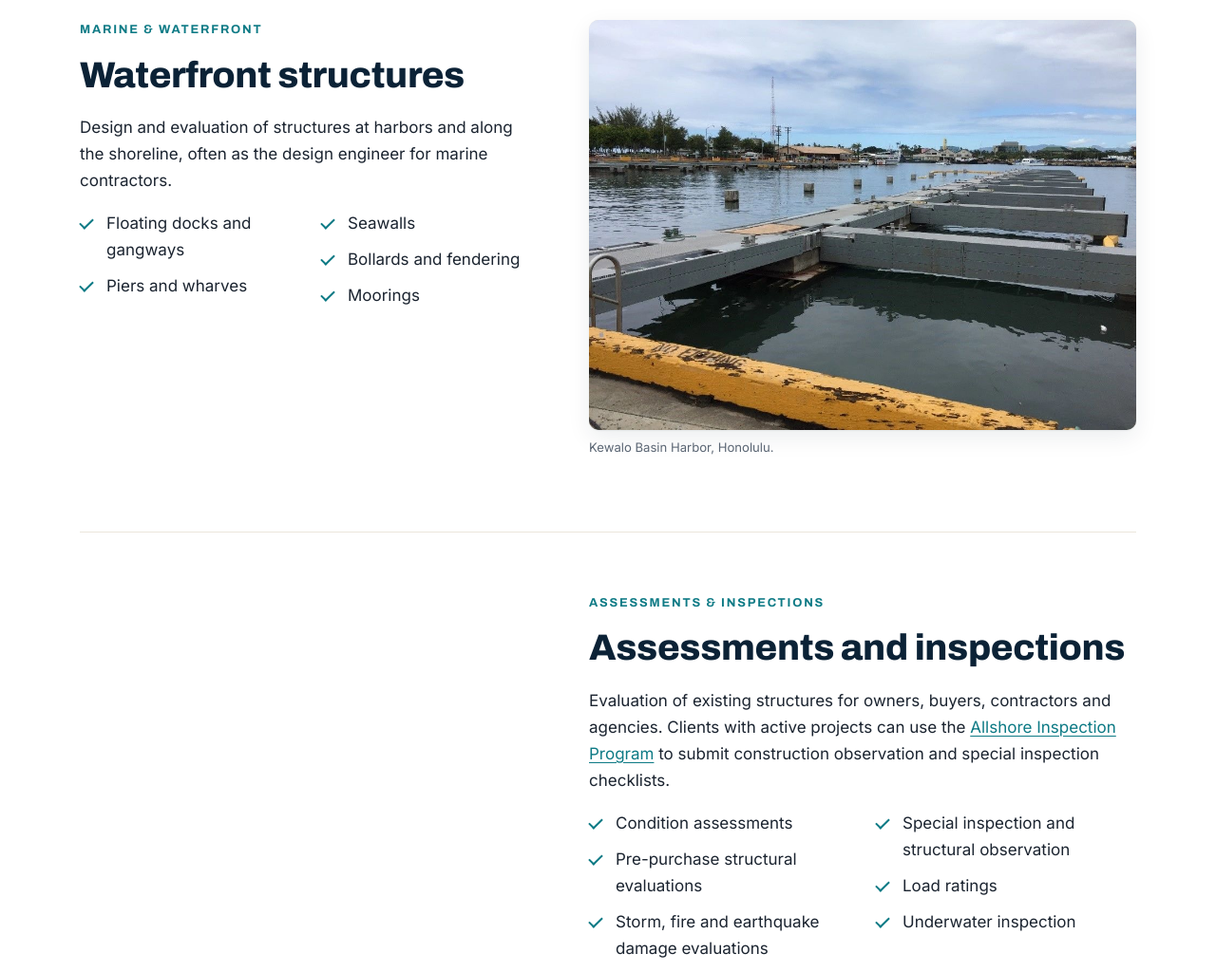
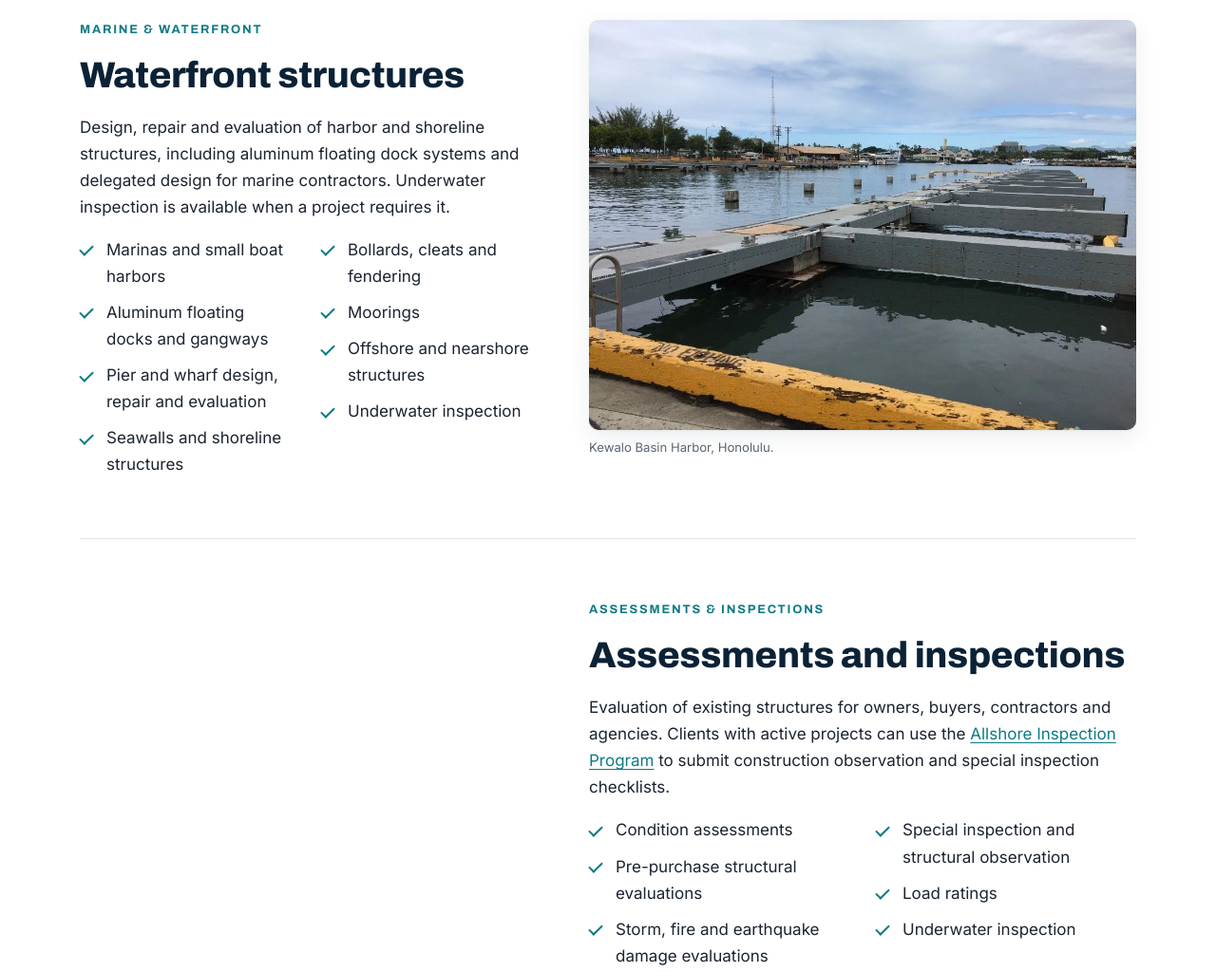
Before and after one commit to Allshore-JM/allshore-website, a plain HTML site: page services.html in a window 1280 px wide. Shown: the part 2400-3424 px from the top of the page at 95% size. Drawn offline with Linux system fonts and the light colour scheme.

Commit message:
Add files via upload

```diff
--- a/services.html
+++ b/services.html
@@ -4,11 +4,11 @@
 <meta charset="utf-8">
 <meta name="viewport" content="width=device-width, initial-scale=1">
 <title>Services | Allshore Engineering</title>
-<meta name="description" content="Structural engineering services: residential, commercial and specialty structure design, marine and waterfront structures, assessments and inspections.">
+<meta name="description" content="Structural engineering services: residential, commercial, specialty, marine and waterfront, and infrastructure design, plus assessments and inspections.">
 <link rel="canonical" href="https://allshoreengineering.com/services">
 <meta property="og:type" content="website">
 <meta property="og:title" content="Services | Allshore Engineering">
-<meta property="og:description" content="Structural engineering services: residential, commercial and specialty structure design, marine and waterfront structures, assessments and inspections.">
+<meta property="og:description" content="Structural engineering services: residential, commercial, specialty, marine and waterfront, and infrastructure design, plus assessments and inspections.">
 <meta property="og:url" content="https://allshoreengineering.com/services">
 <meta property="og:image" content="https://allshoreengineering.com/img/hero-burullus.jpg">
 <meta name="theme-color" content="#0b2236">
@@ -105,13 +105,16 @@
       <div>
         <span class="eyebrow">Marine &amp; Waterfront</span>
         <h2>Waterfront structures</h2>
-        <p>Design and evaluation of structures at harbors and along the shoreline, often as the design engineer for marine contractors.</p>
+        <p>Design, repair and evaluation of harbor and shoreline structures, including aluminum floating dock systems and delegated design for marine contractors. Underwater inspection is available when a project requires it.</p>
         <ul class="list-plain list-check">
-          <li>Floating docks and gangways</li>
-          <li>Piers and wharves</li>
-          <li>Seawalls</li>
-          <li>Bollards and fendering</li>
+          <li>Marinas and small boat harbors</li>
+          <li>Aluminum floating docks and gangways</li>
+          <li>Pier and wharf design, repair and evaluation</li>
+          <li>Seawalls and shoreline structures</li>
+          <li>Bollards, cleats and fendering</li>
           <li>Moorings</li>
+          <li>Offshore and nearshore structures</li>
+          <li>Underwater inspection</li>
         </ul>
       </div>
     </div>
@@ -169,7 +172,7 @@
     <div class="cols">
       <div>
         <a class="brand" href="index.html"><svg viewBox="0 0 40 40" aria-hidden="true"><rect width="40" height="40" rx="9" fill="#0b2236"/><path d="M8 27c3.2 0 3.2-2 6.4-2s3.2 2 6.4 2 3.2-2 6.4-2 3.2 2 4.8 2" fill="none" stroke="#3fb6c1" stroke-width="2.2" stroke-linecap="round"/><path d="M12 22 20 9l8 13" fill="none" stroke="#fff" stroke-width="2.6" stroke-linejoin="round" stroke-linecap="round"/><path d="M15.2 17h9.6" stroke="#fff" stroke-width="2.2" stroke-linecap="round"/></svg><span class="brand-name">ALLSHORE<small>Engineering, LLC</small></span></a>
-        <p>Structural engineering design for residential, commercial and specialty structures throughout Hawaii. Established 2011.</p>
+        <p>Structural engineering for residential, commercial, marine, infrastructure and specialty projects throughout Hawaii. Established 2011.</p>
       </div>
       <div>
         <h4>Explore</h4>
--- a/styles.css
+++ b/styles.css
@@ -70,7 +70,7 @@ p { margin: 0 0 1em; }
 .hero-media img { width: 100%; height: 100%; object-fit: cover; }
 .hero::after { content: ""; position: absolute; inset: 0; background: linear-gradient(90deg, rgba(8,26,42,.92) 0%, rgba(8,26,42,.72) 45%, rgba(8,26,42,.25) 100%); }
 .hero .container { position: relative; z-index: 1; padding-top: 120px; padding-bottom: 120px; }
-.hero h1 { color: #fff; max-width: 15em; }
+.hero h1 { color: #fff; max-width: 20em; font-size: clamp(2rem, 4vw, 3rem); }
 .hero p { font-size: 1.2rem; max-width: 36rem; color: rgba(255,255,255,.88); }
 .hero .eyebrow { color: #7fd3da; }
 .hero-actions { display: flex; flex-wrap: wrap; gap: 12px; margin-top: 28px; }
```
Also changed, not shown: 404.html (+1 -1 lines), about-us.html (+1 -1 lines), contact.html (+1 -1 lines), index.html (+7 -7 lines), projects.html (+1 -1 lines).
